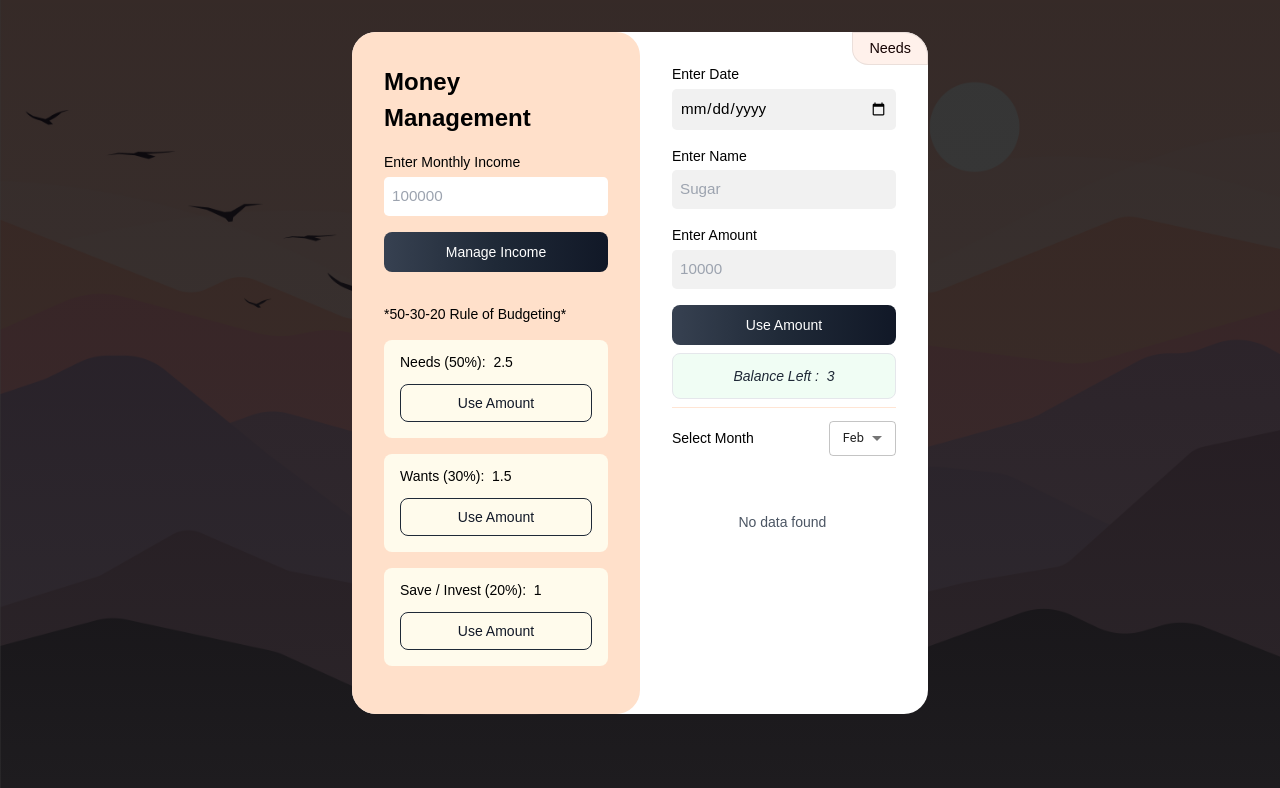
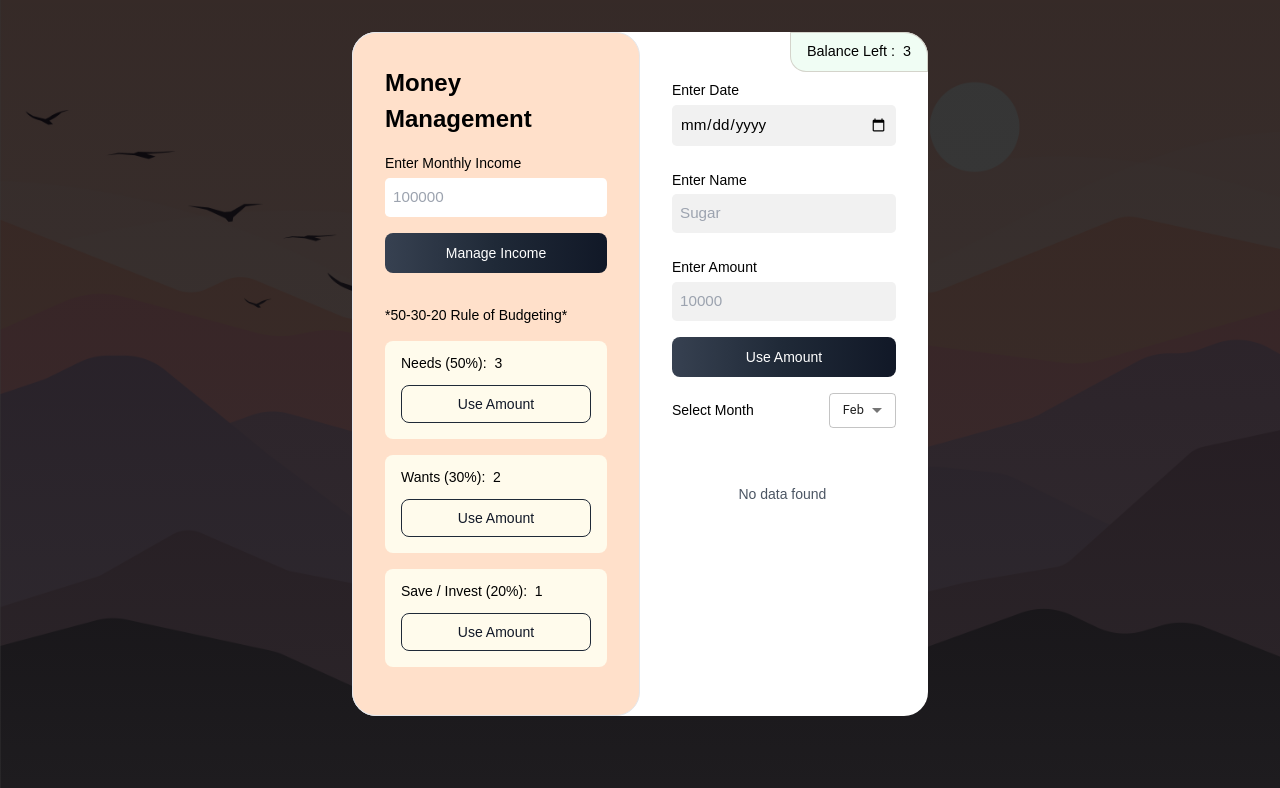
Before and after one commit to gauravsoni97/expensemanagement, a React (Create React App) app: page / in a window 1280 px wide. Both pictures are taken after typing "5" into the empty fields and a click on the button "Manage Income". Shown: the top 788 px of the page. Built offline with nearby package versions, Linux system fonts and the light colour scheme.

Commit message:
balance left position set

```diff
--- a/src/Components/LeftSide.jsx
+++ b/src/Components/LeftSide.jsx
@@ -9,7 +9,7 @@ const LeftSide = ({
 }) => {
   return (
     <>
-      <div className="mainBox-leftside bg-[#FFE0CA] rounded-xl  p-3  ">
+      <div className="mainBox-leftside bg-[#FFE0CA] rounded-xl  p-3 shadow-3xl  border border-[#FFE0CA]-300  ">
         <h2 className="mainheading_topleft">Money Management</h2>
 
         <form onSubmit={incomeForm.handleSubmit}>
@@ -49,7 +49,7 @@ const LeftSide = ({
           <div className="split_in_needs_wants_invest">
             <div className="needs_from_income bg-[#FFFBEC] my-4 rounded-lg p-2 pt-3 px-4 flex align-center justify-between flex-col">
               <p className="font-medium text-sm mb-3 ">
-                Needs (50%):&nbsp; {splitAmounts.needs}
+                Needs (50%):&nbsp; {Math.round(splitAmounts.needs)}
               </p>
               <button
                 onClick={handleNeedsForm}
@@ -62,7 +62,7 @@ const LeftSide = ({
 
             <div className="needs_from_income bg-[#FFFBEC] my-4 rounded-lg p-2 pt-3 px-4 flex align-center justify-between flex-col">
               <p className="font-medium text-sm mb-3 ">
-                Wants (30%):&nbsp; {splitAmounts.wants}
+                Wants (30%):&nbsp; {Math.round(splitAmounts.wants)}
               </p>
               <button
                 onClick={handleWantsForm}
@@ -75,7 +75,7 @@ const LeftSide = ({
 
             <div className="needs_from_income bg-[#FFFBEC] my-4 rounded-lg p-2 pt-3 px-4 flex align-center justify-between flex-col">
               <p className="font-medium text-sm mb-3 ">
-                Save / Invest (20%):&nbsp; {splitAmounts.invest}
+                Save / Invest (20%):&nbsp; {Math.round(splitAmounts.invest)}
               </p>
               <button
                 onClick={handleInvestForm}
--- a/src/Components/Main.css
+++ b/src/Components/Main.css
@@ -51,6 +51,7 @@
     align-items: flex-start;
     justify-content: flex-start;
     flex-direction: column;
+    margin-top: 1rem;
 
 }
 .inputfield label {
@@ -111,20 +112,22 @@
 .rightForms{
     position: relative;
 }
-.FormOf{
+
+
+.balenceLeft{
     position: absolute;
     top: 0px;
     right: 0%;
-color: rgb(21, 3, 3);
     border-bottom-left-radius: 1rem;
     border-top-right-radius: 1.5rem;
-padding: 0.3rem 1rem;
+    padding: 0.5rem 1rem;
     font-size: .9rem;
     display: flex;
     align-items: center;
     justify-content: center;
-background-color: rgb(255, 241, 235);
-border: 1px solid rgba(142, 136, 136, 0.171);
+    color: black;
+    border: 1px solid rgba(154, 127, 117, 0.326);
+
 }
 
 
--- a/src/Components/RightSide.jsx
+++ b/src/Components/RightSide.jsx
@@ -28,13 +28,49 @@ const RightSide = ({
       {splitAmounts.needs !== 0 && formVisible !== -1 ? (
         <div className="mainBox-rightside p-3 rightForms shadow-3xl ">
           <span className="FormOf ">
-            {formVisible === 0 && <span className="text-center ">Needs</span>}
-            {formVisible === 1 && <span className="text-center ">Wants</span>}
-            {formVisible === 2 && <span className="text-center ">Invest</span>}
+            {formVisible === 0 && (
+              <span
+                className={`balenceLeft  ${
+                  splitAmounts.needs - needsTotalListSum < 0
+                    ? "bg-red-200 "
+                    : "bg-green-50 "
+                }`}
+              >
+                Balance Left : &nbsp;
+                {Math.round(splitAmounts.needs - needsTotalListSum)}
+              </span>
+            )}
+
+            {formVisible === 1 && (
+              <span
+                className={`balenceLeft ${
+                  splitAmounts.wants - wantsTotalListSum < 0
+                    ? "bg-red-200 "
+                    : "bg-green-50 "
+                }`}
+              >
+                Balance Left : &nbsp;
+                {Math.round(splitAmounts.wants - wantsTotalListSum)}
+              </span>
+            )}
+
+            {formVisible === 2 && (
+              <span
+                className={`balenceLeft ${
+                  splitAmounts.invest - investTotalListSum < 0
+                    ? "bg-red-200 "
+                    : "bg-green-50 "
+                }`}
+              >
+                Balance Left : &nbsp;
+                {Math.round(splitAmounts.invest - investTotalListSum)}
+              </span>
+            )}
           </span>
 
           <div className="input_amount_form_section">
             {formVisible === 0 ? (
+              <>
                 <form onSubmit={needsForm.handleSubmit}>
                   <div className="inputfield inputfield_rightside">
                     <label className="text-sm font-medium">Enter Date</label>
@@ -90,7 +126,8 @@ const RightSide = ({
                     />
                     <p
                       className={
-                      needsForm.touched.itemPrice && needsForm.errors.itemPrice
+                        needsForm.touched.itemPrice &&
+                        needsForm.errors.itemPrice
                           ? "text-red-600  text-xs  font-medium"
                           : ""
                       }
@@ -106,21 +143,8 @@ const RightSide = ({
                   >
                     Use Amount
                   </button>
-                <div className="balence_left_box w-full ">
-                  <p
-                    className={`w-full ${
-                      splitAmounts.needs - needsTotalListSum < 0
-                        ? "bg-red-200 text-gray-50"
-                        : "bg-green-50 text-gray-800"
-                    }
-
-                p-3 text-sm border rounded-lg text-gray-800 italic  text-center mb-2 `}
-                  >
-                    Balance Left : &nbsp;
-                    {Math.round(splitAmounts.needs - needsTotalListSum)}
-                  </p>
-                </div>
                 </form>
+              </>
             ) : formVisible === 1 ? (
               <form onSubmit={wantsForm.handleSubmit}>
                 <div className="inputfield inputfield_rightside">
@@ -193,21 +217,6 @@ const RightSide = ({
                 >
                   Use Amount
                 </button>
-
-                <div className="balence_left_box w-full ">
-                  <p
-                    className={`w-full ${
-                      splitAmounts.wants - wantsTotalListSum < 0
-                        ? "bg-red-200 text-gray-50"
-                        : "bg-green-50 text-gray-800"
-                    }
-
-                p-3 border rounded-lg italic text-gray-800   text-sm text-center mb-2 `}
-                  >
-                    Balance Left : &nbsp;
-                    {Math.round(splitAmounts.wants - wantsTotalListSum)}
-                  </p>
-                </div>
               </form>
             ) : formVisible === 2 ? (
               <form onSubmit={investForm.handleSubmit}>
@@ -282,20 +291,6 @@ const RightSide = ({
                 >
                   Use Amount
                 </button>
-                <div className="balence_left_box w-full ">
-                  <p
-                    className={`w-full ${
-                      splitAmounts.invest - investTotalListSum < 0
-                        ? "bg-red-200 text-gray-50"
-                        : "bg-green-50 text-gray-800"
-                    }
-
-                p-3 border rounded-lg italic text-gray-800   text-sm text-center mb-2 `}
-                  >
-                    Balance Left : &nbsp;
-                    {Math.round(splitAmounts.invest - investTotalListSum)}
-                  </p>
-                </div>
               </form>
             ) : (
               ""
@@ -514,10 +509,10 @@ const RightSide = ({
             loading="lazy"
           />
           <h2 className="empty-heading text-center text-lg font-medium">
-            Let's Manage your Income
+            Let's Manage your Money
           </h2>
           <p className="text-gray-400 text-sm text-center mt-3 max-w-sm	px-8">
-            Please fill your income first and then click on use amount.
+            Please fill your monthly income first in input field.
           </p>
         </div>
       )}
```
Lines whose indentation alone changed are shown as unchanged.
